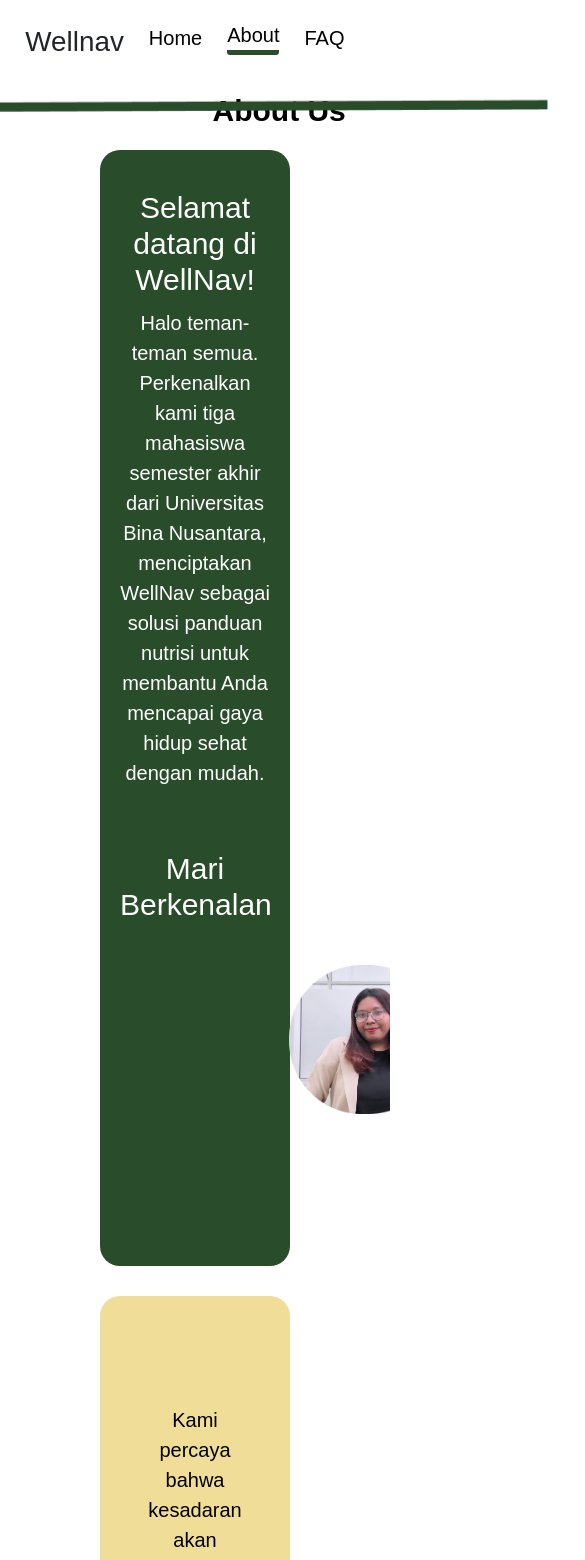
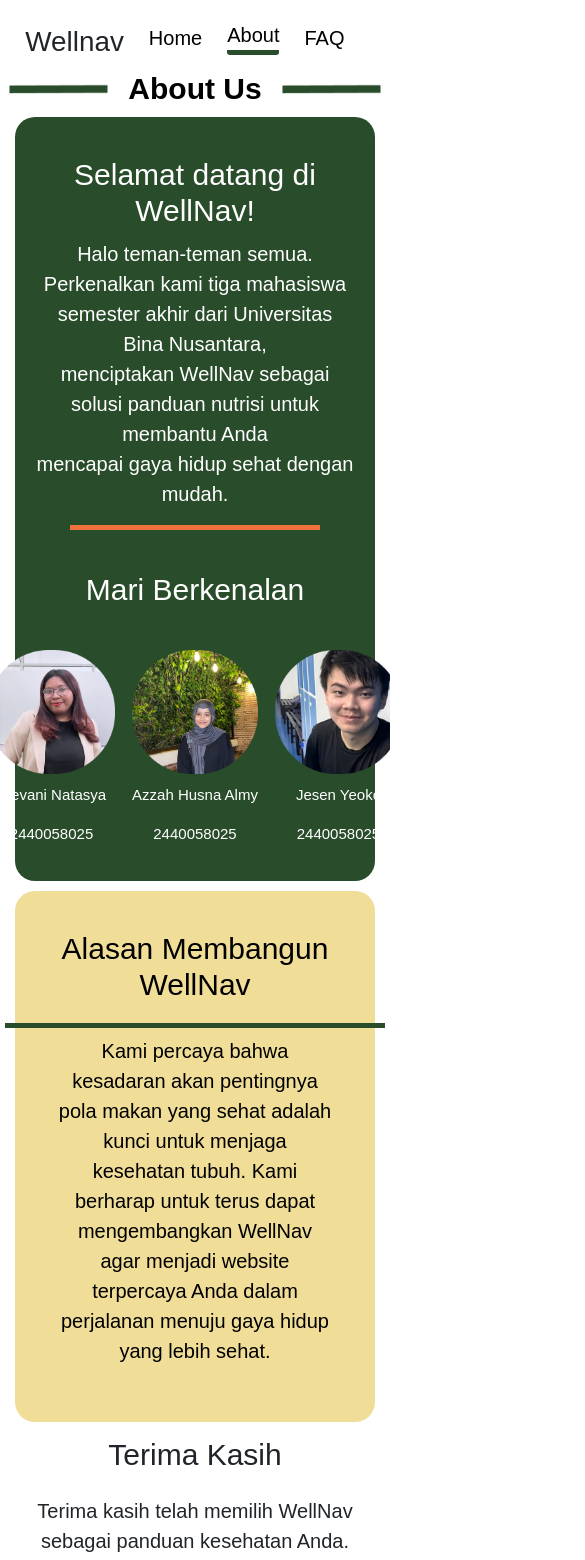
Before and after one commit to stevanitasya/wellnav-website, a React (Create React App) app: page /AboutUs in a window 390 px wide. Shown: the top 1560 px of the page, 585 px wide, since content can reach past the window. Built offline with nearby package versions, Linux system fonts and the light colour scheme; a web font is replaced by a local one.

Commit message:
Adjust the title

```diff
--- a/src/Pages/AboutUs/AboutUs.css
+++ b/src/Pages/AboutUs/AboutUs.css
@@ -7,7 +7,20 @@
   max-width: 800px;
   padding: 0 20px;
   margin-left: 39vh;
+  @media screen and (max-width: 768px){
+    padding:0px;
+    margin-bottom: 0px;
+    margin-top: 0px;
+    margin-left: 0px;
+   width: 100%;
+   display: flex;
+   flex-direction: column;
+justify-content: center;
+  }
 }
+
+
+
 .AboutUs-img {
   position: absolute;
   transform: translate(-65%, -20%);
@@ -22,10 +35,28 @@
   font-size: 30px;
   font-weight: bold;
   color: #000000;
+  @media screen and (max-width: 768px){
+ width:fit-content;
+ margin: 0px;
+ padding: 0px;
+  }
 }
 .AboutUs-Section .right-img {
   position: absolute;
   transform: translate(115%, -50%);
+  @media screen and (max-width: 768px){
+    width: 25%;
+    height: 10px;
+    transform: translate(140%, 0%);
+  }
+}
+
+.AboutUs-Section .left-img {
+  @media screen and (max-width: 768px){
+    width: 25%;
+    height: 10px;
+    transform: translate(-140%, 0%);
+  }
 }
 
 .AboutUs-Content {
@@ -37,6 +68,11 @@
   margin-top: 10px;
   margin-bottom: 10px;
   border-radius: 20px;
+    @media screen and (max-width: 768px){
+
+      margin-left: 15px;
+      margin-right: 15px;
+    }
 }
 .AboutUs-Content h1 {
   font-size: 30px;
@@ -50,6 +86,12 @@
   border-top: 5px solid #ef723d;
   width: 250px;
   margin-left: 60vh;
+  @media screen and (max-width: 768px){
+    display: flex;
+    justify-content: center;
+    margin-left: auto;
+    margin-right: auto;
+  }
 }
 .AboutUs-Team {
   margin-top: 5vh;
@@ -60,12 +102,29 @@
   gap: 25vh;
   margin-top: 5vh;
   margin-left: 20vh;
+  @media screen and (max-width: 768px){
+    display: flex;
+    flex-direction: row;
+
+    justify-content: center;
+    margin-left: 0vh;
+    gap:2vh;
+  }
+}
+
+.AboutUs-Anggota p{
+  @media screen and (max-width: 768px){
+    font-size: 15px;
+  }
 }
 .Anggota1-img,
 .Anggota2-img,
 .Anggota3-img {
   width: 18vh;
   margin-bottom: 10px;
+  @media screen and (max-width: 768px){
+    width: 15vh;
+  }
 }
 
 .AboutUs-Reason {
@@ -76,6 +135,12 @@
   margin: 100px;
   margin-top: 20px;
   border-radius: 20px;
+  @media screen and (max-width: 768px){
+    display: flex;
+    flex-direction: column;
+    align-items:center ;
+    margin: 0px 15px 15px 15px;
+  }
 }
 .AboutUs-Reason h1 {
   border-bottom: 5px solid #294c2b;
@@ -83,6 +148,10 @@
   font-size: 30px;
   padding-bottom: 20px;
   margin-left: 35vh;
+  @media screen and (max-width: 768px){
+    margin-left: 0vh;
+    width: 45vh;
+  }
 }
 .AboutUs-Thank,
 .AboutUs-Reason p {
@@ -95,4 +164,7 @@
 .AboutUs-Thank {
   text-align: center;
   margin-bottom: 10vh;
+  @media screen and (max-width: 768px){
+    margin-bottom: 5vh;
+  }
 }
--- a/src/Pages/LandingPage/LandingPage.css
+++ b/src/Pages/LandingPage/LandingPage.css
@@ -125,6 +125,14 @@
   max-width: 800px;
   padding: 0 20px;
   margin-left: 39vh;
+  @media screen and (max-width: 768px) {
+    display: flex;
+    width: 100%;
+    justify-content: center;
+    margin-left: 0px;
+    margin-top:0px;
+    padding: 0px;
+      }
 }
 
 .Landing-Why img{
@@ -152,10 +160,7 @@
   font-size: 30px;
   font-weight: bold;
   color: #000000;
-  @media screen and (max-width: 768px) {
-transform: translate(-70%,-5%);
 
-  }
 }
 .Landing-Why .right-img {
   position: absolute;
```
